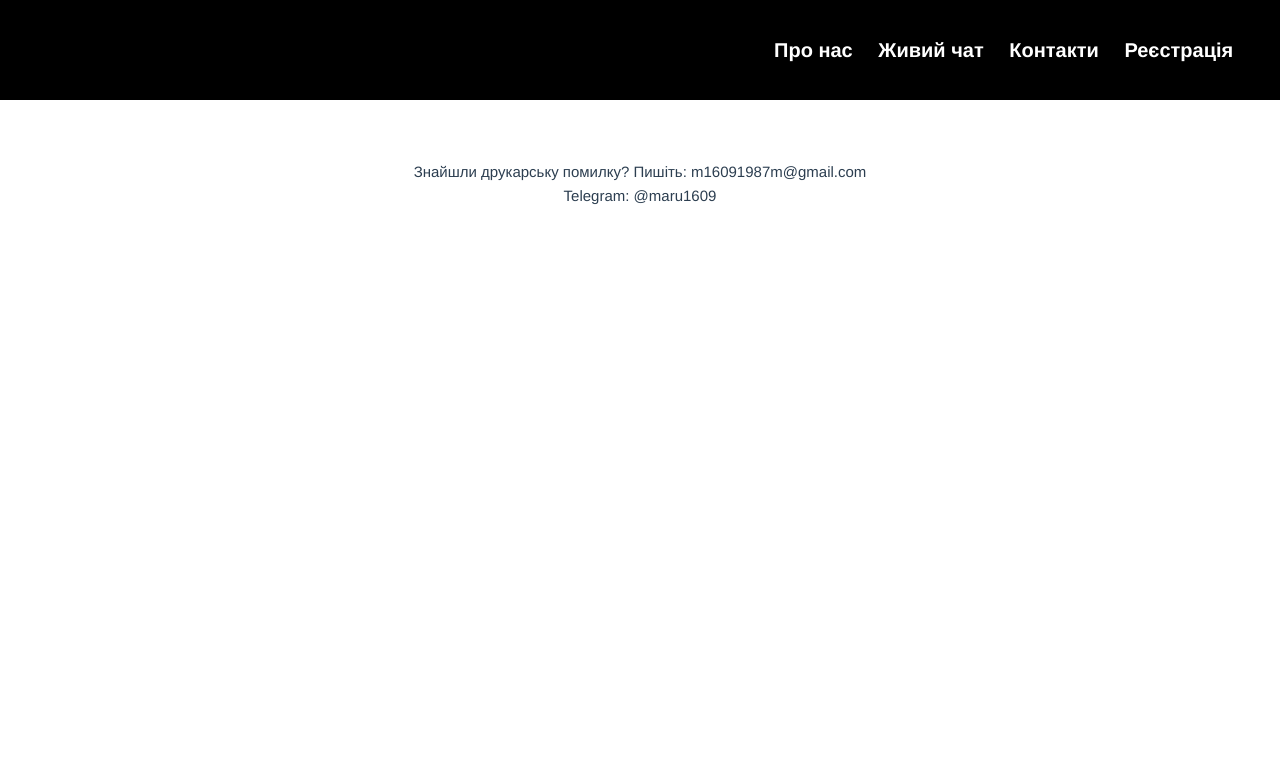
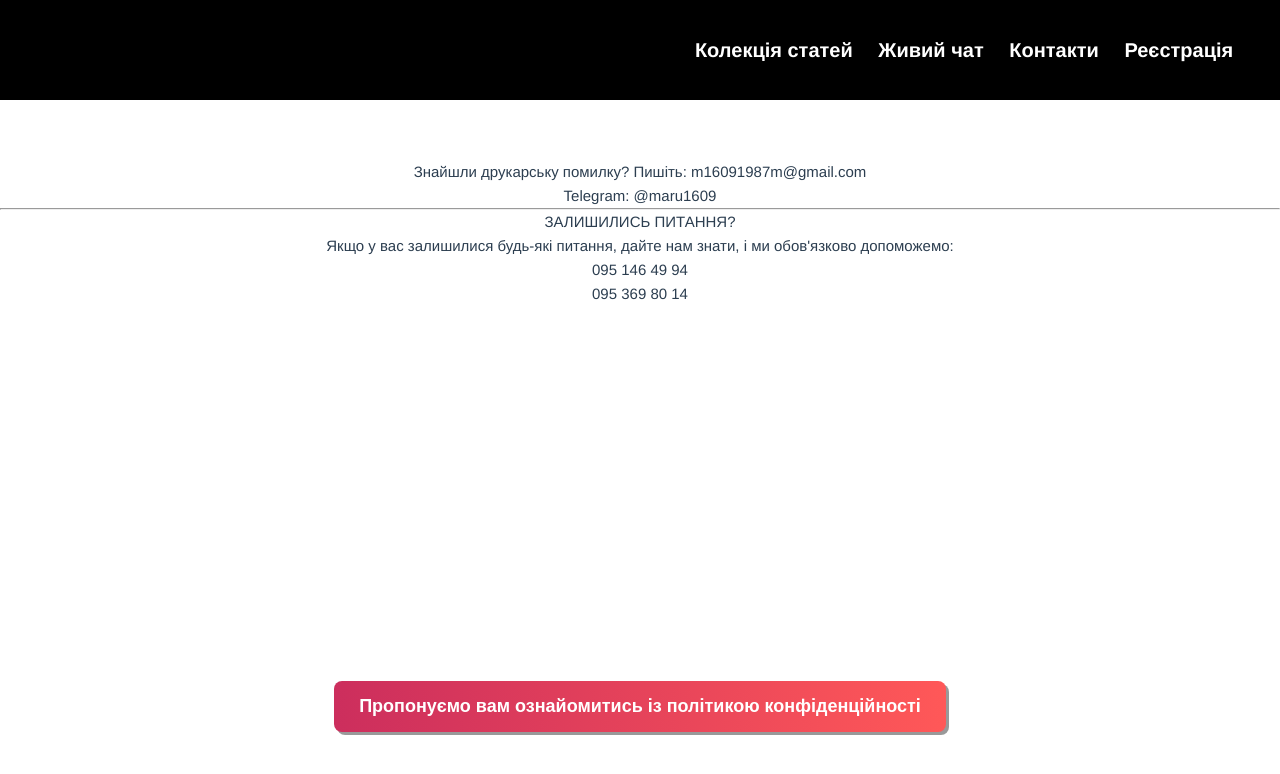
Before and after one commit to MariaBloshenko/diplom, a Vue app in the folder vue3/: page /contact in a window 1280 px wide. Shown: the top 774 px of the page. Built offline with nearby package versions, Linux system fonts and the light colour scheme.

Commit message:
Контакты

```diff
--- a/vue3/src/components/LiveChatPage/PostForm.vue
+++ b/vue3/src/components/LiveChatPage/PostForm.vue
@@ -14,7 +14,7 @@
     />
     <my-button
         class="btn"
-        style="align-self: flex-end; margin-top: 15px;"
+        style="align-self: flex-end; margin-top: 10px"
         @click="createPost"
     >
       Створити пост
--- a/vue3/src/components/LiveChatPage/PostItem.vue
+++ b/vue3/src/components/LiveChatPage/PostItem.vue
@@ -2,8 +2,8 @@
   <div class="post">
     <div>
       <div>{{ post.id }}</div>
-      <div>Назва посту: {{ post.title }}</div>
-      <div>Опиc: {{ post.body }}</div>
+      <div>НАЗВА ПОСТУ: {{ post.title }}</div>
+      <div>ОПИС: {{ post.body }}</div>
     </div>
     <!--Створення кнопки видалення посту -->
     <div>
@@ -28,9 +28,9 @@ export default {
 
 <style scoped>
 .post{
-  padding: 15px;
+  padding: 7px;
   border: 2px solid black;
-  margin-top: 15px;
+  margin-top: 10px;
   display: flex;
   align-items: center;
   justify-content: space-between;
--- a/vue3/src/components/LiveChatPage/PostList.vue
+++ b/vue3/src/components/LiveChatPage/PostList.vue
@@ -10,7 +10,8 @@
       />
     </transition-group>
   </div>
-  <h2 v-else style="color: purple">Наразі постів немає. Створить перший!</h2>
+  <h2
+      v-else style="color: purple">Наразі постів немає. Створить перший!</h2>
 </template>
 
 <script>
@@ -31,11 +32,11 @@ export default {
 <style scoped>
 .postList-item {
   display: inline-block;
-  margin-right: 10px;
+  margin-right: 7px;
 }
 .postList-enter-active,
 .postList-leave-active {
-  transition: all 0.7s ease;
+  transition: all 0.4s ease;
 }
 .postList-enter-from,
 .postList-leave-to {
@@ -43,6 +44,6 @@ export default {
   transform: translateX(130px);
 }
 .postList-move {
-  transition: transform 0.8s ease;
+  transition: transform 0.2s ease;
 }
 </style>
--- /dev/null
+++ b/vue3/src/components/ModalWindows.vue
@@ -0,0 +1,105 @@
+<template>
+  <div id="app">
+    <button class="btnModalPost" @click="showModal = true">Пропонуємо вам ознайомитись із політикою конфіденційності</button>
+  </div>
+  <transition name="fade" appear>
+    <div class="modalOverlay" v-if="showModal" @click="showModal = false"></div>
+  </transition>
+  <transition class="smallSlide" appear>
+    <div class="modalWindow" v-if="showModal">
+      <h1>Загальні положення політики конфіденційності</h1>
+      <p>Метою Політики є забезпечення належного захисту інформації про Користувачів, у тому числі їх персональних даних, від несанкціонованого доступу та розголошення.</p>
+      <br>
+      <p>Відносини, пов'язані зі збиранням, зберіганням, розповсюдженням та захистом інформації про Користувачів, регулюються Політикою, іншими офіційними документами Адміністрації та чинним законодавством.</p>
+      <br>
+      <p>Використовуючи цей сервіс з реєстрацією та без, Користувач висловлює свою згоду з усіма умовами Політики. У разі незгоди Користувача з умовами Політики використання сервісу має бути негайно припинено.</p>
+      <button class="btnExtra" @click="showModal = false">Закрыть окно</button>
+    </div>
+  </transition>
+
+</template>
+
+<script>
+export default {
+  name: "ModPost",
+  el: "#app",
+  data(){
+    return{
+      showModal: false
+    }
+  }
+}
+</script>
+
+<style scoped>
+*{
+  box-sizing: border-box;
+}
+body{
+  font-family: 'monospace', sans-serif;
+}
+#app{
+  position: relative;
+  display: flex;
+  justify-content: center;
+  align-items: center;
+  width: 100vw;
+  min-height: 100vh;
+  overflow-x: hidden;
+}
+.btnModalPost,
+.btnExtra{
+  appearance: none;
+  outline: none;
+  border: none;
+  cursor: pointer;
+  display: inline-block;
+  padding: 15px 25px;
+  background-image: linear-gradient(to right, #CC2E5D, #FF5858);
+  border-radius: 8px;
+  color: #FFF;
+  font-size: 18px;
+  font-weight: 700;
+  box-shadow: 3px 3px rgba(0, 0, 0, 0.4);
+  transition: 0.4s ease-out;
+}
+.modalOverlay{
+  position: absolute;
+  top: 0;
+  left: 0;
+  right: 0;
+  bottom: 0;
+  z-index: 98;
+  background-color: rgba(0, 0, 0, 0.3);
+}
+.modalWindow{
+  position: fixed;
+  top: 50%;
+  left: 50%;
+  transform: translate(-50%, -50%);
+  z-index: 99;
+  width: 100%;
+  max-width: 800px;
+  background-color: #FFF;
+  border-radius: 16px;
+  padding: 25px;
+}
+.btnExtra:hover,
+.btnModalPost:hover{
+  box-shadow: 6px 6px rgba(0, 0, 0, 0.5);
+  transition: transform .3s;
+}
+h1{
+  color: #222;
+  font-size: 32px;
+  font-weight: 900;
+  margin-bottom: 15px;
+}
+p{
+  color: #666;
+  font-size: 18px;
+  font-weight: 400;
+  margin-bottom: 15px;
+}
+
+</style>
--- a/vue3/src/components/NavHeader.vue
+++ b/vue3/src/components/NavHeader.vue
@@ -2,7 +2,7 @@
   <header>
     <div class="container">
         <ul>
-          <li><router-link to="/about">Про нас</router-link></li>
+          <li><router-link to="/article">Колекція статей</router-link></li>
           <li><router-link to="/chat">Живий чат</router-link></li>
           <li><router-link to="/contact">Контакти</router-link></li>
           <li><router-link to="/sign_in">Реєстрація</router-link></li>
--- a/vue3/src/pages/ArticleList.vue
+++ b/vue3/src/pages/ArticleList.vue
@@ -1,11 +1,20 @@
 <template>
-
+  <div class="modal">
+    <ModPost1></ModPost1>
+    <ModPost2></ModPost2>
+    <ModPost3></ModPost3>
+  </div>
 </template>
 
 <script setup>
 
+import ModPost1 from "@/components/Article/ModalArt1.vue";
+import ModPost2 from "@/components/Article/ModalArt2.vue";
+import ModPost3 from "@/components/Article/ModalArt3.vue";
 </script>
 
 <style scoped>
-
+.modal{
+  display: inline-flex;
+}
 </style>
--- a/vue3/src/pages/ContactPage.vue
+++ b/vue3/src/pages/ContactPage.vue
@@ -2,12 +2,24 @@
   <div class="contactPage">
     <p>Знайшли друкарську помилку? Пишіть: m16091987m@gmail.com</p>
     <p>Telegram: @maru1609</p>
+<hr>
+    <p>ЗАЛИШИЛИСЬ ПИТАННЯ?</p>
+    <p>Якщо у вас залишилися будь-які питання, дайте нам знати, і ми обов'язково допоможемо:</p>
+
+    <p>095 146 49 94</p>
+    <p>095 369 80 14</p>
+    <ModPost></ModPost>
   </div>
-
 </template>
 
 <script>
 
+import {defineComponent} from "vue";
+import ModPost from "@/components/ModalWindows.vue";
+
+export default defineComponent({
+  components: {ModPost}
+})
 </script>
 
 <style scoped>
--- a/vue3/src/pages/PostPage.vue
+++ b/vue3/src/pages/PostPage.vue
@@ -4,7 +4,7 @@
     <my-input
         v-model="searchQuery"
         placeholder="Пошук..."
-        style="margin-bottom: 30px; width: 250px"
+        style="margin-bottom: 20px; width: 250px"
     />
     <div><h3>Сортування</h3></div>
     <my-select
--- a/vue3/src/router/index.js
+++ b/vue3/src/router/index.js
@@ -11,6 +11,11 @@ const router = createRouter({
       path: '/about',
       name: "about",
       component: import("@/pages/AboutUsPage.vue"),
+    },
+    {
+      path: '/article',
+      name: "article",
+      component: import("@/pages/ArticleList.vue"),
     },
     {
       path: '/contact',
```
